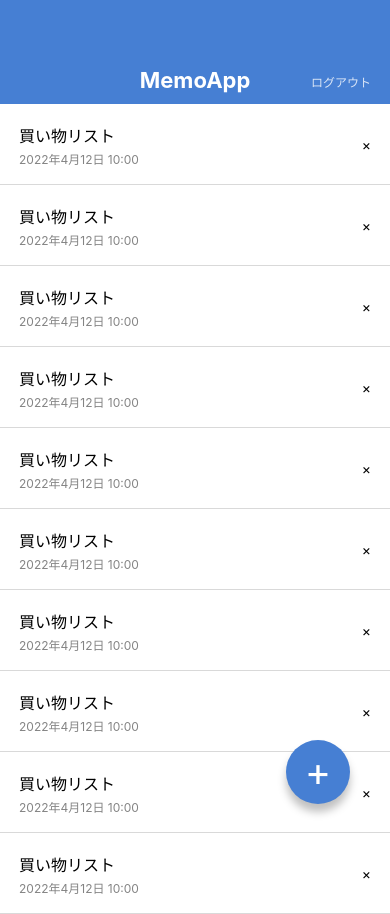
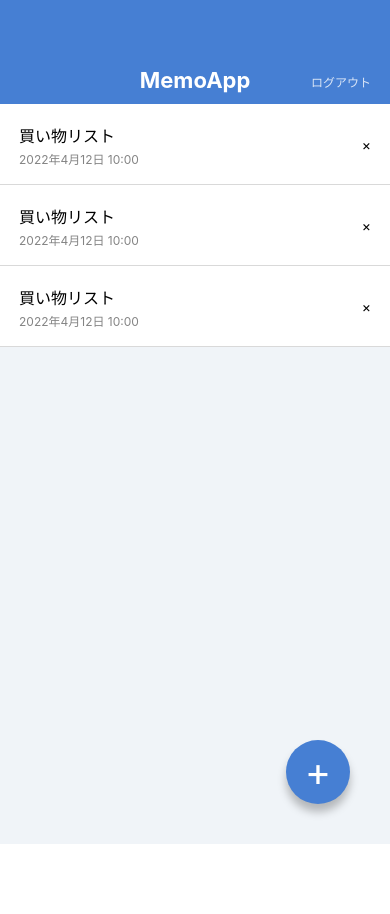
Before and after one commit to KazMat1/MemoApp, a React Native app: screen / in a window 390 px wide. After the commit the page ends 844 px from the top, so only its background shows below. Built offline with nearby package versions, Linux system fonts and the light colour scheme.

Commit message:
Extract components

```diff
--- a/App.jsx
+++ b/App.jsx
@@ -1,124 +1,21 @@
 import React from 'react';
-import { StyleSheet, Text, View } from 'react-native';
+import { StyleSheet, View } from 'react-native';
+
+import AppBar from './src/components/AppBar';
+import MemoList from './src/components/MemoList';
+import CircleButton from './src/components/CircleButton';
 
 export default function App() {
   return (
     // HTML
     <View style={styles.container}>
-      {/* App bar */}
-      <View style={styles.appbar}>
-        <View style={styles.appbarInner}>
-          <Text style={styles.appbarTitle}>MemoApp</Text>
-          <Text style={styles.appbarRight}>ログアウト</Text>
-        </View>
-      </View>
+      <AppBar />
       {/* Memo list */}
-      <View>
-        {/* Memo list item */}
-        <View style={styles.memoListItem}>
-          <View>
-            <Text style={styles.memoListItemTitle}>買い物リスト</Text>
-            <Text style={styles.memoListItemDate}>2022年4月12日 10:00</Text>
-          </View>
-          <View>
-            <Text>×</Text>
-          </View>
-        </View>
-        {/* Memo list item */}
-        <View style={styles.memoListItem}>
-          <View>
-            <Text style={styles.memoListItemTitle}>買い物リスト</Text>
-            <Text style={styles.memoListItemDate}>2022年4月12日 10:00</Text>
-          </View>
-          <View>
-            <Text>×</Text>
-          </View>
-        </View>
-        {/* Memo list item */}
-        <View style={styles.memoListItem}>
-          <View>
-            <Text style={styles.memoListItemTitle}>買い物リスト</Text>
-            <Text style={styles.memoListItemDate}>2022年4月12日 10:00</Text>
-          </View>
-          <View>
-            <Text>×</Text>
-          </View>
-        </View>
-        {/* Memo list item */}
-        <View style={styles.memoListItem}>
-          <View>
-            <Text style={styles.memoListItemTitle}>買い物リスト</Text>
-            <Text style={styles.memoListItemDate}>2022年4月12日 10:00</Text>
-          </View>
-          <View>
-            <Text>×</Text>
-          </View>
-        </View>
-        {/* Memo list item */}
-        <View style={styles.memoListItem}>
-          <View>
-            <Text style={styles.memoListItemTitle}>買い物リスト</Text>
-            <Text style={styles.memoListItemDate}>2022年4月12日 10:00</Text>
-          </View>
-          <View>
-            <Text>×</Text>
-          </View>
-        </View>
-        {/* Memo list item */}
-        <View style={styles.memoListItem}>
-          <View>
-            <Text style={styles.memoListItemTitle}>買い物リスト</Text>
-            <Text style={styles.memoListItemDate}>2022年4月12日 10:00</Text>
-          </View>
-          <View>
-            <Text>×</Text>
-          </View>
-        </View>
-        {/* Memo list item */}
-        <View style={styles.memoListItem}>
-          <View>
-            <Text style={styles.memoListItemTitle}>買い物リスト</Text>
-            <Text style={styles.memoListItemDate}>2022年4月12日 10:00</Text>
-          </View>
-          <View>
-            <Text>×</Text>
-          </View>
-        </View>
-        {/* Memo list item */}
-        <View style={styles.memoListItem}>
-          <View>
-            <Text style={styles.memoListItemTitle}>買い物リスト</Text>
-            <Text style={styles.memoListItemDate}>2022年4月12日 10:00</Text>
-          </View>
-          <View>
-            <Text>×</Text>
-          </View>
-        </View>
-        {/* Memo list item */}
-        <View style={styles.memoListItem}>
-          <View>
-            <Text style={styles.memoListItemTitle}>買い物リスト</Text>
-            <Text style={styles.memoListItemDate}>2022年4月12日 10:00</Text>
-          </View>
-          <View>
-            <Text>×</Text>
-          </View>
-        </View>
-        {/* Memo list item */}
-        <View style={styles.memoListItem}>
-          <View>
-            <Text style={styles.memoListItemTitle}>買い物リスト</Text>
-            <Text style={styles.memoListItemDate}>2022年4月12日 10:00</Text>
-          </View>
-          <View>
-            <Text>×</Text>
-          </View>
-        </View>
-      </View>
-      {/* Create button */}
-      <View style={styles.circleButton}>
-        <Text style={styles.plusButton}>+</Text>
-      </View>
+      <MemoList />
+      <MemoList />
+      <MemoList />
+      {/* Circle button */}
+      <CircleButton>+</CircleButton>
     </View>
   );
 }
@@ -129,68 +26,4 @@ const styles = StyleSheet.create({
     flex: 1,
     backgroundColor: '#F0F4F8',
   },
-  appbar: {
-    width: '100%',
-    height: 104,
-    backgroundColor: '#467FD3',
-    justifyContent: 'flex-end',
-  },
-  appbarInner: {
-    alignItems: 'center',
-  },
-  appbarRight: {
-    position: 'absolute',
-    right: 19,
-    bottom: 9,
-    fontSize: 12,
-    lineHeight: 24,
-    color: 'rgba(255, 255, 255, 0.8)',
-  },
-  appbarTitle: {
-    marginBottom: 8,
-    fontSize: 22,
-    lineHeight: 32,
-    color: '#fff',
-    fontWeight: 'bold',
-  },
-  memoListItem: {
-    backgroundColor: '#fff',
-    flexDirection: 'row',
-    justifyContent: 'space-between',
-    alignItems: 'center',
-    paddingVertical: 16,
-    paddingHorizontal: 19,
-    borderBottomWidth: 1,
-    borderColor: 'rgba(0, 0, 0, 0.15)',
-  },
-  memoListItemTitle: {
-    fontSize: 16,
-    lineHeight: 32,
-  },
-  memoListItemDate: {
-    fontSize: 12,
-    lineHeight: 16,
-    color: '#848484',
-  },
-  circleButton: {
-    backgroundColor: '#467FD3',
-    width: 64,
-    height: 64,
-    borderRadius: 32,
-    justifyContent: 'center',
-    alignItems: 'center',
-    position: 'absolute',
-    bottom: 40,
-    right: 40,
-    shadowColor: '#000',
-    shadowOffset: { width: 0, height: 8 },
-    shadowOpacity: 0.25,
-    shadowRadius: 8,
-    elevation: 8,
-  },
-  plusButton: {
-    fontSize: 40,
-    lineHeight: 40,
-    color: '#fff',
-  },
 });
--- /dev/null
+++ b/src/components/AppBar.jsx
@@ -0,0 +1,40 @@
+import React from 'react';
+import { StyleSheet, Text, View } from 'react-native';
+
+export default function AppBar() {
+  return (
+    <View style={styles.appbar}>
+      <View style={styles.appbarInner}>
+        <Text style={styles.appbarTitle}>MemoApp</Text>
+        <Text style={styles.appbarRight}>ログアウト</Text>
+      </View>
+    </View>
+  );
+}
+
+const styles = StyleSheet.create({
+  appbar: {
+    width: '100%',
+    height: 104,
+    backgroundColor: '#467FD3',
+    justifyContent: 'flex-end',
+  },
+  appbarInner: {
+    alignItems: 'center',
+  },
+  appbarRight: {
+    position: 'absolute',
+    right: 19,
+    bottom: 9,
+    fontSize: 12,
+    lineHeight: 24,
+    color: 'rgba(255, 255, 255, 0.8)',
+  },
+  appbarTitle: {
+    marginBottom: 8,
+    fontSize: 22,
+    lineHeight: 32,
+    color: '#fff',
+    fontWeight: 'bold',
+  },
+});
--- /dev/null
+++ b/src/components/CircleButton.jsx
@@ -0,0 +1,40 @@
+import React from 'react';
+import { StyleSheet, Text, View } from 'react-native';
+import { string } from 'prop-types';
+
+export default function CircleButton(props) {
+  const { children } = props;
+  return (
+    <View style={styles.circleButton}>
+      <Text style={styles.plusButton}>{children}</Text>
+    </View>
+  );
+}
+
+CircleButton.propTypes = {
+  children: string.isRequired,
+};
+
+const styles = StyleSheet.create({
+  circleButton: {
+    backgroundColor: '#467FD3',
+    width: 64,
+    height: 64,
+    borderRadius: 32,
+    justifyContent: 'center',
+    alignItems: 'center',
+    position: 'absolute',
+    bottom: 40,
+    right: 40,
+    shadowColor: '#000',
+    shadowOffset: { width: 0, height: 8 },
+    shadowOpacity: 0.25,
+    shadowRadius: 8,
+    elevation: 8,
+  },
+  plusButton: {
+    fontSize: 40,
+    lineHeight: 40,
+    color: '#fff',
+  },
+});
--- /dev/null
+++ b/src/components/MemoList.jsx
@@ -0,0 +1,40 @@
+import React from 'react';
+import { StyleSheet, Text, View } from 'react-native';
+
+export default function MemoList() {
+  return (
+    <View>
+      <View style={styles.memoListItem}>
+        <View>
+          <Text style={styles.memoListItemTitle}>買い物リスト</Text>
+          <Text style={styles.memoListItemDate}>2022年4月12日 10:00</Text>
+        </View>
+        <View>
+          <Text>×</Text>
+        </View>
+      </View>
+    </View>
+  );
+}
+
+const styles = StyleSheet.create({
+  memoListItem: {
+    backgroundColor: '#fff',
+    flexDirection: 'row',
+    justifyContent: 'space-between',
+    alignItems: 'center',
+    paddingVertical: 16,
+    paddingHorizontal: 19,
+    borderBottomWidth: 1,
+    borderColor: 'rgba(0, 0, 0, 0.15)',
+  },
+  memoListItemTitle: {
+    fontSize: 16,
+    lineHeight: 32,
+  },
+  memoListItemDate: {
+    fontSize: 12,
+    lineHeight: 16,
+    color: '#848484',
+  },
+});
```
